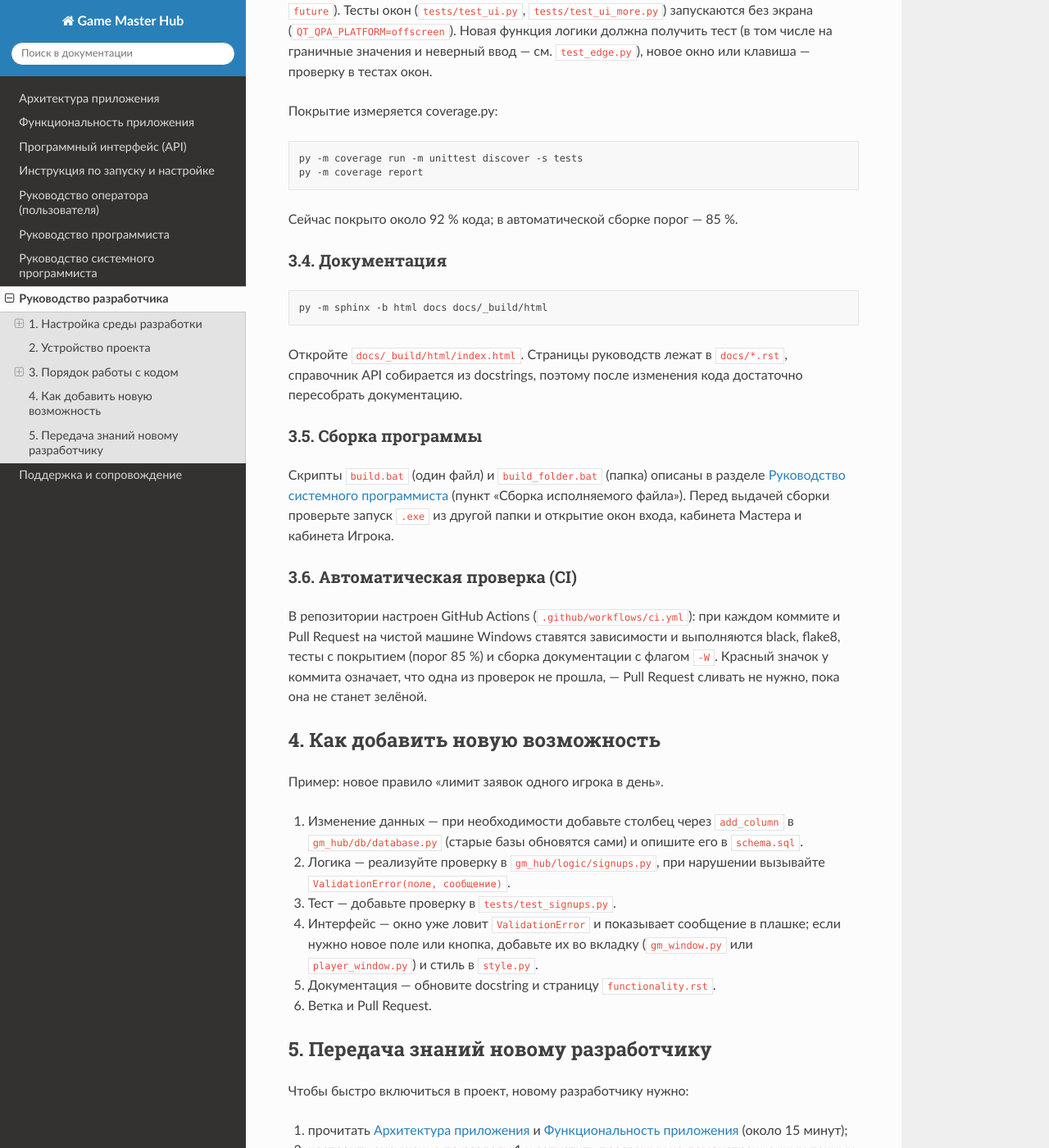
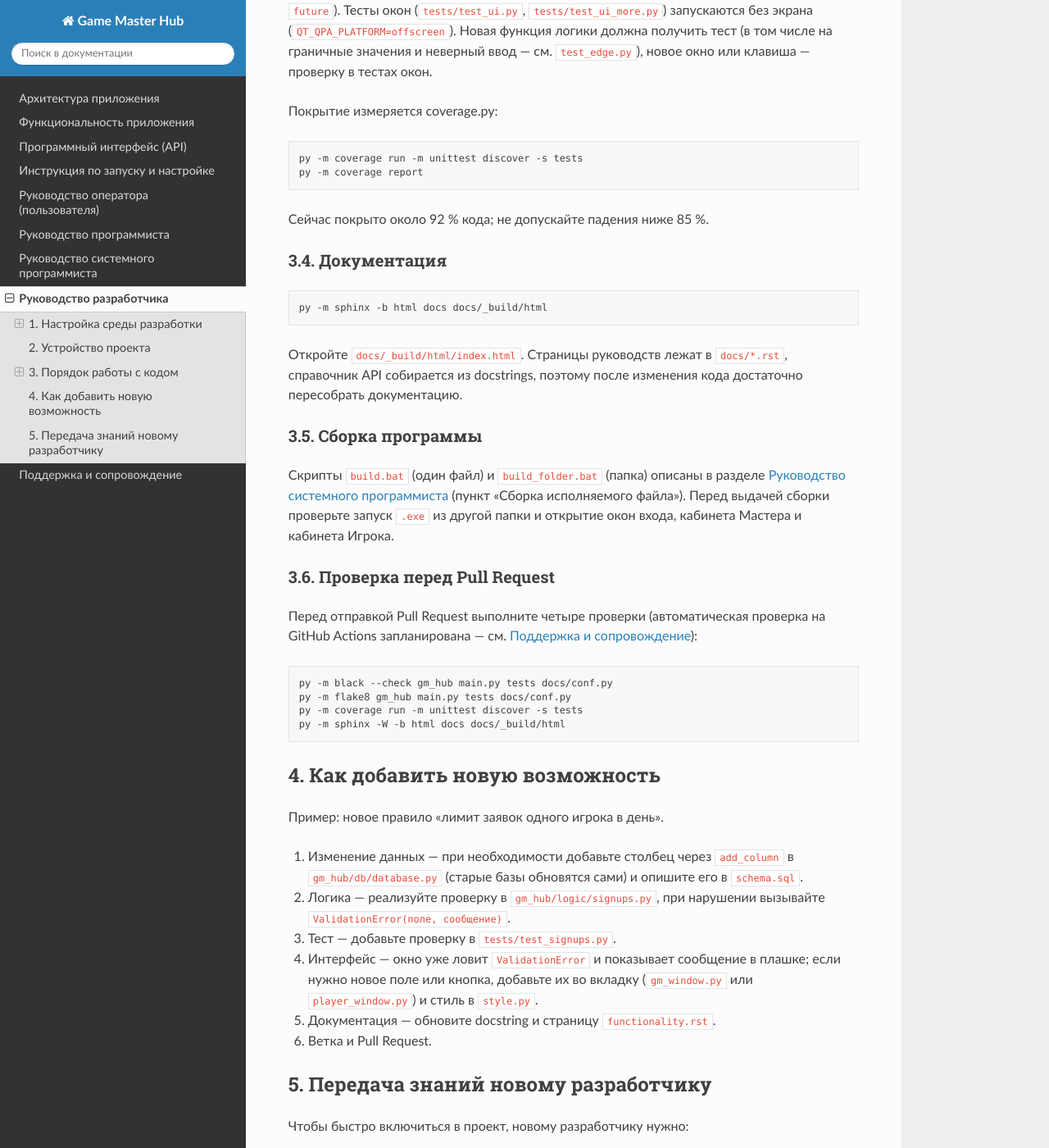
Before and after one commit to parphenovadarea-rgb/gm-hub, a Sphinx documentation site: the page built from docs/developer_manual.rst, in a window 1280 px wide and 1400 px high, scrolled down 1947 px. Shown: the whole window at 82% size. Built offline with Sphinx 7.4.7 and the Read the Docs theme 3.1.0, drawn with Linux system fonts in a browser that asks for light colours.

Commit message:
Документация: проверка перед Pull Request, бэклог (#52, #53)

```diff
--- a/docs/developer_manual.rst
+++ b/docs/developer_manual.rst
@@ -105,7 +105,7 @@
    py -m coverage run -m unittest discover -s tests
    py -m coverage report
 
-Сейчас покрыто около 92 % кода; в автоматической сборке порог — 85 %.
+Сейчас покрыто около 92 % кода; не допускайте падения ниже 85 %.
 
 3.4. Документация
 ~~~~~~~~~~~~~~~~~
@@ -126,14 +126,18 @@
 выдачей сборки проверьте запуск ``.exe`` из другой папки и открытие окон
 входа, кабинета Мастера и кабинета Игрока.
 
-3.6. Автоматическая проверка (CI)
-~~~~~~~~~~~~~~~~~~~~~~~~~~~~~~~~~
+3.6. Проверка перед Pull Request
+~~~~~~~~~~~~~~~~~~~~~~~~~~~~~~~~
 
-В репозитории настроен GitHub Actions (``.github/workflows/ci.yml``): при
-каждом коммите и Pull Request на чистой машине Windows ставятся зависимости и
-выполняются black, flake8, тесты с покрытием (порог 85 %) и сборка документации
-с флагом ``-W``. Красный значок у коммита означает, что одна из проверок не
-прошла, — Pull Request сливать не нужно, пока она не станет зелёной.
+Перед отправкой Pull Request выполните четыре проверки (автоматическая
+проверка на GitHub Actions запланирована — см. :doc:`support`):
+
+.. code-block:: text
+
+   py -m black --check gm_hub main.py tests docs/conf.py
+   py -m flake8 gm_hub main.py tests docs/conf.py
+   py -m coverage run -m unittest discover -s tests
+   py -m sphinx -W -b html docs docs/_build/html
 
 4. Как добавить новую возможность
 ---------------------------------
--- a/docs/sysprog_guide.rst
+++ b/docs/sysprog_guide.rst
@@ -145,9 +145,6 @@ Qt). Файл ``GameMasterHub.exe`` при каждом старте распа
   справка, темы; окна проверяются без экрана (``QT_QPA_PLATFORM=offscreen``).
 
 Покрытие кода тестами — около 92 % (логика — 99–100 %, окна — 80–100 %).
-При каждом коммите на GitHub те же проверки выполняет автоматическая сборка
-(GitHub Actions, файл ``.github/workflows/ci.yml``): black, flake8, тесты с
-порогом покрытия 85 % и сборка документации.
 
 4.2. Контрольные примеры
 ~~~~~~~~~~~~~~~~~~~~~~~~
```
Also changed, not shown: docs/support.rst (+8 -0 lines).
